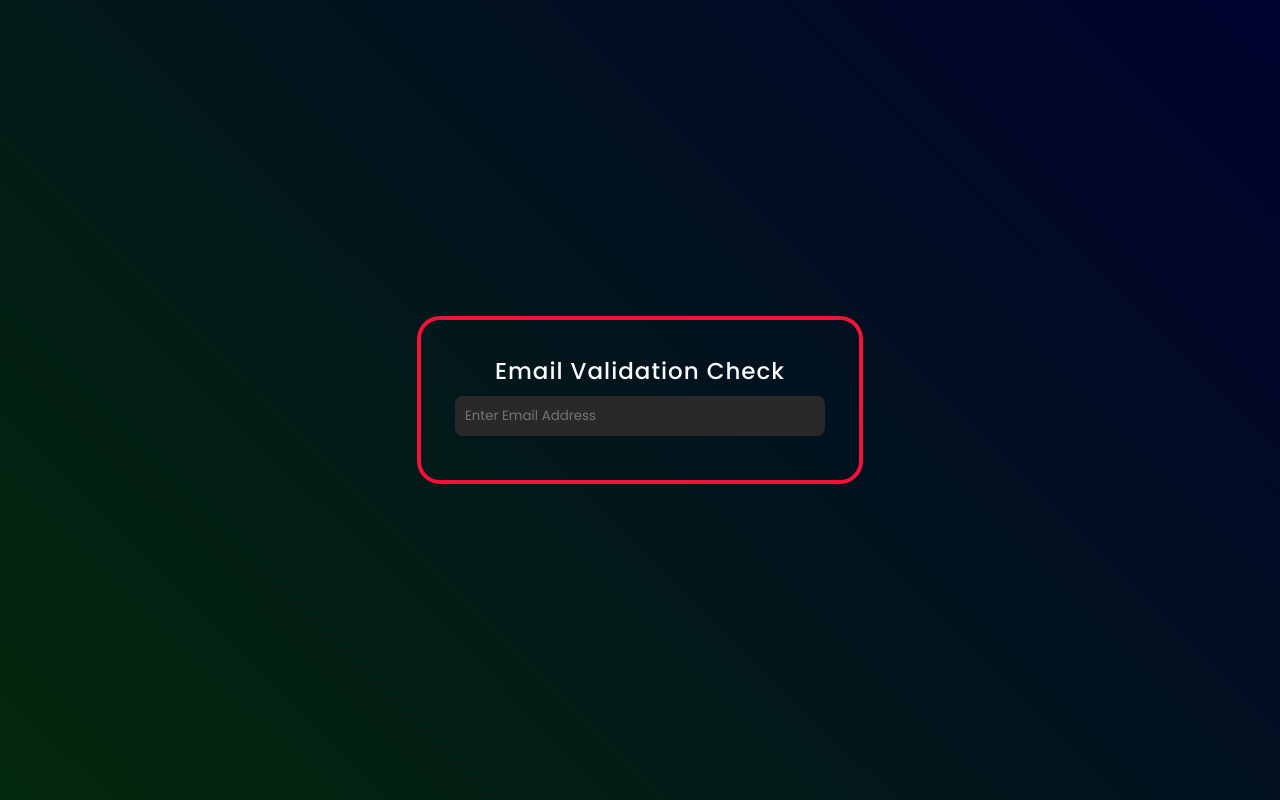
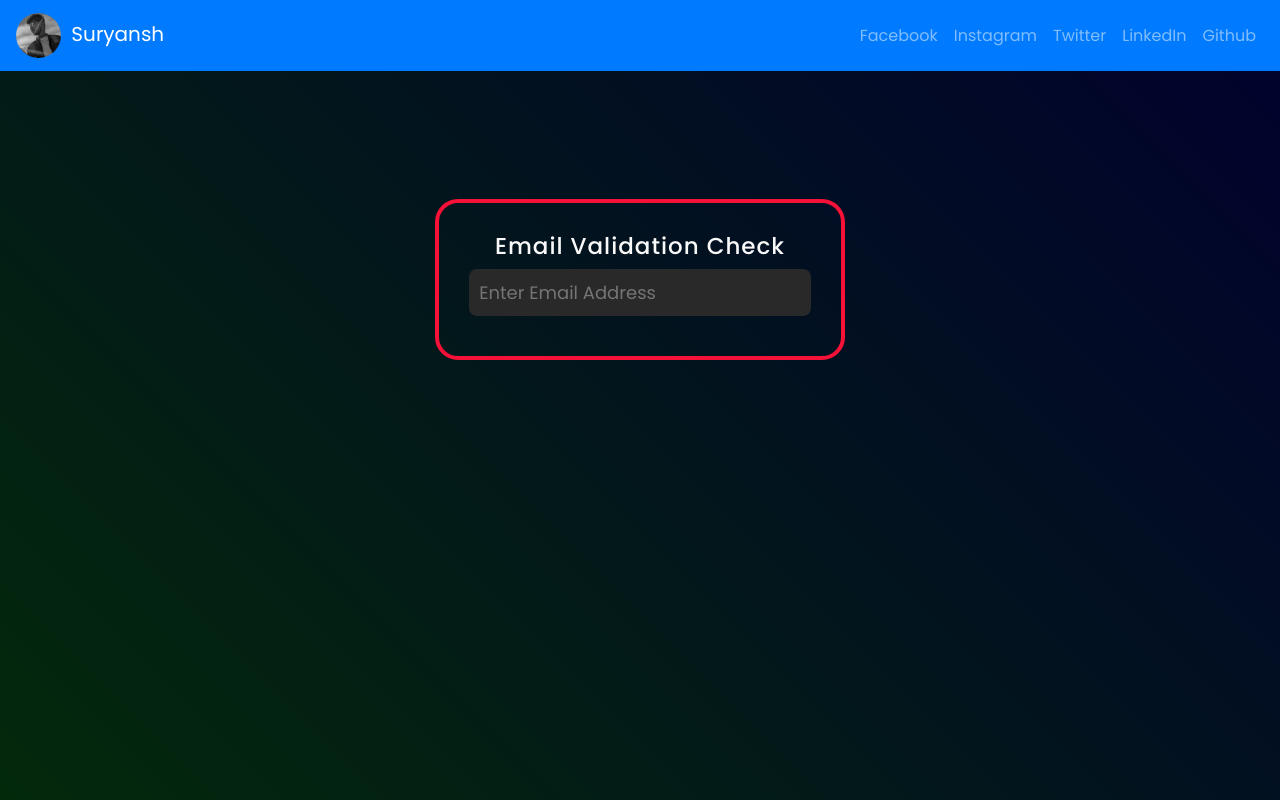
Before and after one commit to suryansh098/suryansh098.github.io, a plain HTML site: page email-validation/index.html in a window 1280 px wide. Drawn offline with nearby package versions, Linux system fonts and the light colour scheme.

Commit message:
Update 0.1.0

```diff
--- a/email-validation/index.html
+++ b/email-validation/index.html
@@ -4,46 +4,49 @@
     <meta charset="UTF-8">
     <meta name="viewport" content="width=device-width, initial-scale=1.0">
     <link rel="stylesheet" type="text/css" href="style.css">
+    <link rel="stylesheet" href="https://maxcdn.bootstrapcdn.com/bootstrap/4.0.0/css/bootstrap.min.css" integrity="sha384-Gn5384xqQ1aoWXA+058RXPxPg6fy4IWvTNh0E263XmFcJlSAwiGgFAW/dAiS6JXm" crossorigin="anonymous">
     <title>Email Validation</title>
 </head>
 <body>
-    <div class="container">
+    <nav class="navbar navbar-expand-lg navbar-dark bg-primary sticky-top">
+            <a class="navbar-brand" href="#">
+                <img src="profile.jpg" alt="profile" height="45" width="45" style="border-radius: 50%; margin-right: 5px;">
+                Suryansh
+            </a>
+            <button class="navbar-toggler" type="button" data-toggle="collapse" data-target="#navbarSupportedContent" aria-controls="navbarSupportedContent" aria-expanded="false" aria-label="Toggle navigation">
+                <span class="navbar-toggler-icon"></span>
+            </button>
+
+            <div class="collapse navbar-collapse" id="navbarSupportedContent">
+                <ul class="navbar-nav mr-auto w-100 justify-content-end">
+                    <li class="nav-item">
+                        <a class="nav-link" target="_blank" href="https://www.facebook.com/suryansh.yadav.731">Facebook</a>
+                    </li>
+                    <li class="nav-item">
+                        <a class="nav-link" target="_blank" href="https://www.instagram.com/suryansh098/">Instagram</a>
+                    </li>
+                    <li class="nav-item">
+                        <a class="nav-link" target="_blank" href="https://twitter.com/suryansh098">Twitter</a>
+                    </li>
+                    <li class="nav-item">
+                        <a class="nav-link" target="_blank" href="https://www.linkedin.com/in/suryansh098/">LinkedIn</a>
+                    </li>
+                    <li class="nav-item">
+                        <a class="nav-link" target="_blank" href="https://www.github.com/suryansh098/">Github</a>
+                    </li>
+                </ul>
+            </div>
+    </nav>
+
+    <div class="email-container">
         <h3>Email Validation Check</h3>
         <form action="#" id="form">
             <div class="inputBox">
-                <input type="email" name="" id="email" placeholder="Enter Email Address" onkeydown="validation()">
+                <input type="email" name="" id="email" placeholder="Enter Email Address" onkeydown="validation()" value="">
                 <span id="text"></span>
             </div>
         </form>
     </div>
-    <script type="text/javascript">
-        function validation() {
-            var form = document.getElementById("form");
-            var email = document.getElementById("email").value;
-            var text = document.getElementById("text");
-            var pattern = /^[^ ]+@[^ ]+\.[a-z]{2,3}$/;
-
-            if (email.match(pattern))
-            {
-                form.classList.add("valid");
-                form.classList.remove("invalid");
-                text.innerHTML = "Your Email Address is valid!";
-                text.style.color = "#00ff00";
-            }
-            else if (email == "")
-            {
-                text.innerHTML = "";
-                form.classList.remove("valid");
-                form.classList.remove("invalid");
-            }
-            else
-            {
-                form.classList.remove("valid");
-                form.classList.add("invalid");
-                text.innerHTML = "Please enter a valid email address!";
-                text.style.color = "#ff0000";
-            }
-        }
-    </script>
+    <script type="text/javascript" src="script.js"></script>
 </body>
 </html>
--- /dev/null
+++ b/email-validation/script.js
@@ -0,0 +1,27 @@
+function validation() {
+    var form = document.getElementById("form");
+    var email = document.getElementById("email").value;
+    var text = document.getElementById("text");
+    var pattern = /^[^ ]+@[^ ]+\.[a-z]{2,3}$/;
+
+    if (email.match(pattern))
+    {
+        form.classList.add("valid");
+        form.classList.remove("invalid");
+        text.innerHTML = "Your Email Address is valid!";
+        text.style.color = "#00ff00";
+    }
+    else if (email == "")
+    {
+        text.innerHTML = "";
+        form.classList.remove("valid");
+        form.classList.remove("invalid");
+    }
+    else
+    {
+        form.classList.remove("valid");
+        form.classList.add("invalid");
+        text.innerHTML = "Please enter a valid email address!";
+        text.style.color = "#ff0000";
+    }
+}
--- a/email-validation/style.css
+++ b/email-validation/style.css
@@ -7,23 +7,36 @@
 }
 
 body {
-    display: flex;
-    justify-content: center;
-    align-items: center;
     min-height: 100vh;
+    min-width: 100vw;
     background: linear-gradient(45deg, rgb(3, 41, 11), rgb(1, 1, 46));
 }
-.container {
+.email-container {
     border: 4px solid rgb(245, 17, 55);
     border-radius: 23px;
-    padding: 34px;
+    padding: 30px;
+    display: block;
+    width: 32%;
+    margin: 10% auto;
 }
 
-.container:hover {
+@media only screen and (max-width: 1120px) {
+    .email-container {
+      width: 60%;
+    }
+}
+
+@media only screen and (max-width: 700px) {
+    .email-container {
+        width: 90%;
+    }
+}
+
+.email-container:hover {
     border-color: rgb(83, 199, 245);
 }
 
-h3 {
+.email-container h3 {
     position: relative;
     font-size: 23px;
     color: #f9f9f9;
@@ -33,26 +46,28 @@ h3 {
     text-align: center;
 }
 
-#form {
+.email-container #form {
     position: relative;
 }
 
-#form #email {
-    width: 350px;
+.email-container #form #email {
+    width: 100%;
     background: #292929;
     outline: none;
     border: none;
     padding: 10px;
     border-radius: 8px;
     color: #fff;
-    font-style: 18px;
+    font-size: 18px;
+    display: block;
+    margin: auto;
 }
 
-#form .inputBox {
+.email-container #form .inputBox {
     position: relative;
 }
 
-#form.valid .inputBox::before {
+.email-container #form.valid .inputBox::before {
     content: "";
     position: absolute;
     right: 12px;
@@ -64,7 +79,7 @@ h3 {
     z-index: 1000;
 }
 
-#form.invalid .inputBox::before {
+.email-container #form.invalid .inputBox::before {
     content: "";
     position: absolute;
     right: 12px;
@@ -76,7 +91,7 @@ h3 {
     z-index: 1000;
 }
 
-#text {
+.email-container #text {
     display: block;
     font-weight: 300;
     font-style: italic;
```
Also changed, not shown: email-validation/profile.jpg (added).
